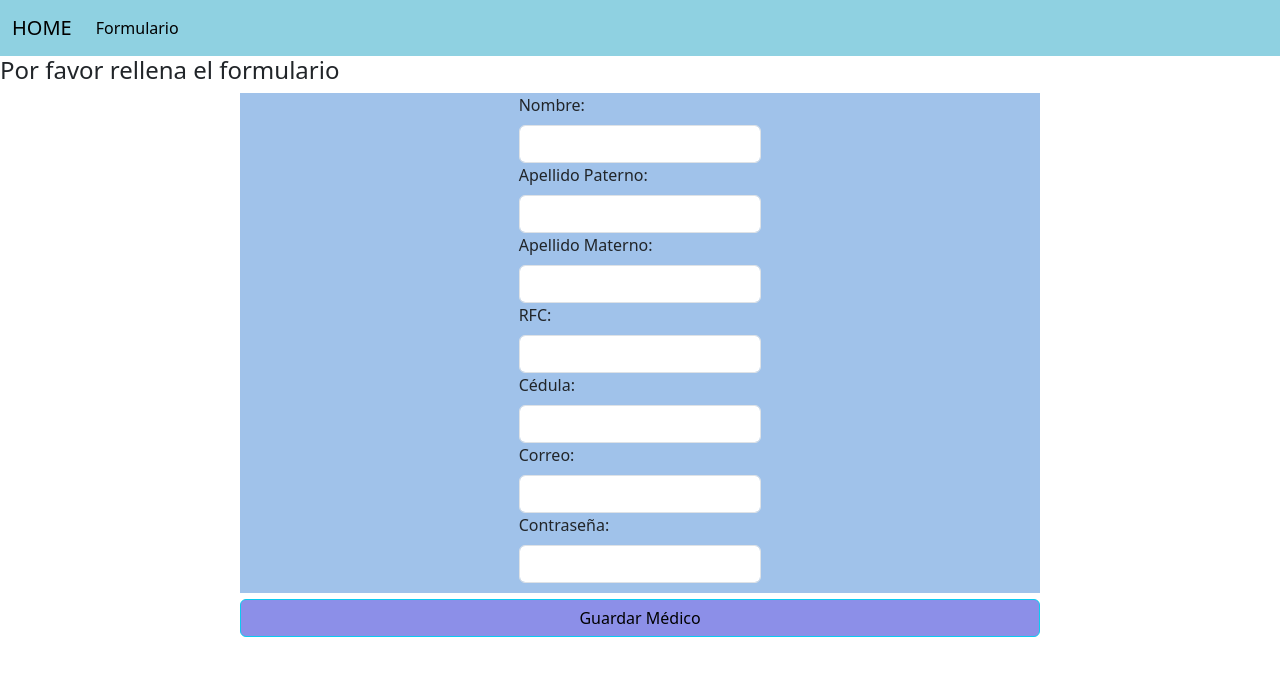
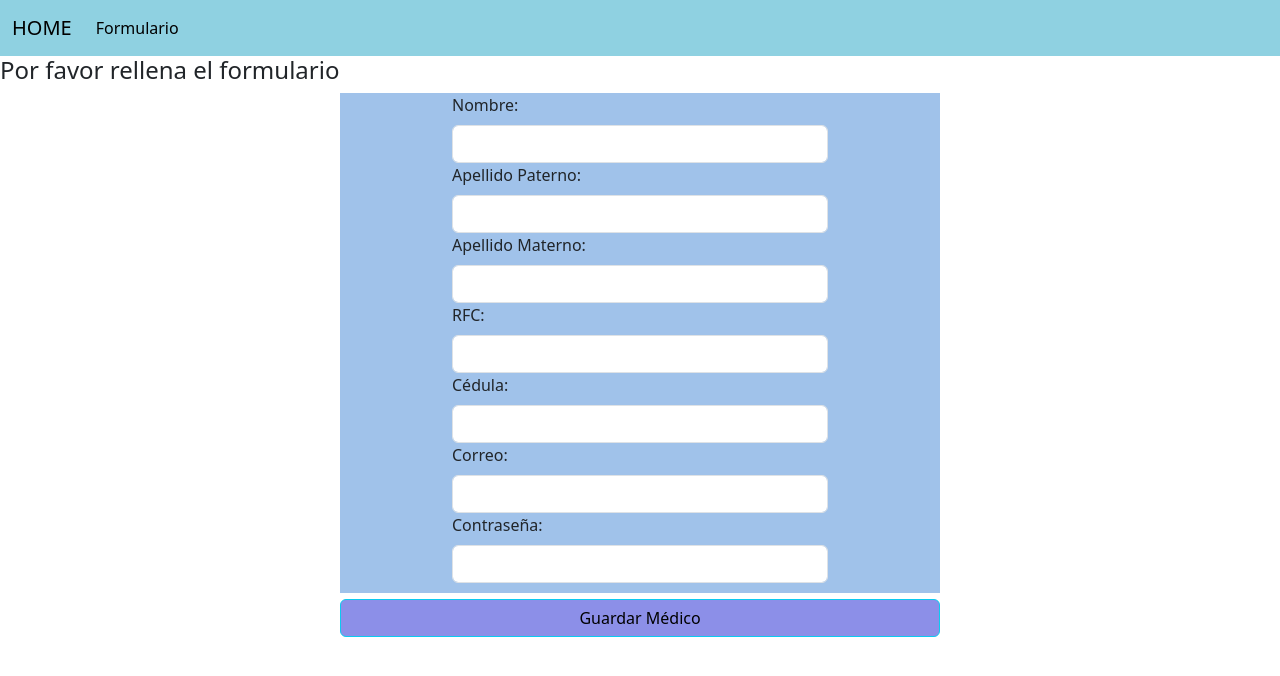
Before and after one commit to AndreaME07/PruebasFlask, a Flask app: page /formulario in a window 1280 px wide. Shown: the top 676 px of the page. Run offline with Flask 3, Linux system fonts and the light colour scheme; some libraries are stand-ins or nearby versions.

Commit message:
Update formulario.html

```diff
--- a/CRUD MEDICO/templates/formulario.html
+++ b/CRUD MEDICO/templates/formulario.html
@@ -18,7 +18,7 @@
             justify-content: center;
             align-items: center;
             height: 200vh;
-            width: 800px;
+            width: 600px;
             height: 500px;
             background-color: #488ad684;
         }
@@ -45,7 +45,7 @@
             <div class="row">
                 <div class="container-fluid" >
         <div class="row justify-content-center">
-        <div class="mb-3 col-md-4">
+        <div class="mb-3 col-md-8">
             <label for="txtNombre"  class="form-label">Nombre:</label>
             <input type="text" class="form-control" id="txtNombre" name="txtNombre" required>
 
```
